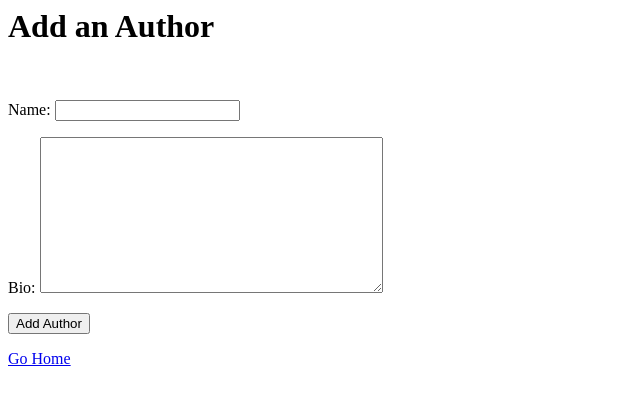
After one commit to JanelleRK/recipebox-v2, a Django app: page /addauthor/ in a window 1280 px wide. The commit adds this page. Shown: the top 405 px of the page, without its empty margins (0-640 px from the left). Run offline with Django 3.2, Linux system fonts and the light colour scheme.

Commit message:
author & recipe add done

```diff
--- /dev/null
+++ b/recipebox/forms.py
@@ -0,0 +1,15 @@
+from django import forms
+from recipebox.models import Author
+
+
+class AddAuthorForm(forms.Form):
+    name = forms.CharField(max_length=50)
+    bio = forms.CharField(widget=forms.Textarea)
+
+
+class AddRecipeForm(forms.Form):
+    title = forms.CharField(max_length=50)
+    author = forms.ModelChoiceField(queryset=Author.objects.all())
+    description = forms.CharField(max_length=140)
+    time_req = forms.CharField(max_length=25)
+    instructions = forms.CharField(widget=forms.Textarea)
--- /dev/null
+++ b/recipebox/templates/add_author.html
@@ -0,0 +1,10 @@
+<h1>Add an Author</h1>
+<br />
+<form action="/addauthor/" method="post">
+    {% csrf_token%}
+    {{ form.as_p }}
+    <div>
+        <input type="submit" value="Add Author" id="button" />
+    </div>
+</form>
+<a href="/">Go Home</a>
--- /dev/null
+++ b/recipebox/templates/author_added.html
@@ -0,0 +1,4 @@
+<h1>Author added</h1>
+<div>
+    <a href="/"><button>Go Home</button></a>
+</div>
--- a/recipebox/templates/list_view.html
+++ b/recipebox/templates/list_view.html
@@ -15,6 +15,11 @@
         <a href="recipes/{{ rec.id }}">{{ rec.title }}</a>
     </li>
     {% endfor %}
+    <br />
+    <div>
+        <a href="/addrecipe/"><button>Add a Recipe</button></a>
+        <a href="/addauthor/"><button>Add an Author</button></a>
+    </div>
 </body>
 
 </html>
--- /dev/null
+++ b/recipebox/templates/recipe_added.html
@@ -0,0 +1,4 @@
+<h1>Recipe added</h1>
+<div>
+    <a href="/"><button>Go Home</button></a>
+</div>
--- a/recipebox/urls.py
+++ b/recipebox/urls.py
@@ -18,7 +18,7 @@ from django.urls import path
 from recipebox.models import Author
 from recipebox.models import Recipes
 from recipebox.views import (
-    list_view, author_detail, recipe_detail)
+    list_view, author_detail, recipe_detail, add_author, add_recipe)
 
 admin.site.register(Author)
 admin.site.register(Recipes)
@@ -27,5 +27,7 @@ urlpatterns = [
     path('admin/', admin.site.urls),
     path("", list_view),
     path("author/<int:id>/", author_detail),
-    path("recipes/<int:id>/", recipe_detail)
+    path("recipes/<int:id>/", recipe_detail),
+    path("addauthor/", add_author),
+    path("addrecipe/", add_recipe)
 ]
--- a/recipebox/views.py
+++ b/recipebox/views.py
@@ -1,6 +1,7 @@
 from django.shortcuts import render
 from recipebox.models import Recipes, Author
-
+from recipebox.forms import AddAuthorForm, AddRecipeForm
+from django.shortcuts import redirect
 
 def list_view(request):
     html = "list_view.html"
@@ -21,3 +22,42 @@ def author_detail(request, id):
     authors = Author.objects.all().filter(id=id)
     items = Recipes.objects.all().filter(author_id=id)
     return render(request, html, {"authors": authors, "recipes": items})
+
+
+def add_author(request):
+    html = "add_author.html"
+    form = None
+    if request.method == "POST":
+        form = AddAuthorForm(request.POST)
+        if form.is_valid():
+            data = form.cleaned_data
+            Author.objects.create(
+                name=data["name"],
+                bio=data["bio"]
+            )
+            return redirect('/')
+        # return render(request, "author_added.html")
+    else:
+        form = AddAuthorForm()
+    return render(request, html, {"form": form})
+
+
+def add_recipe(request):
+    html = "add_recipe.html"
+    form = None
+    if request.method == "POST":
+        form = AddRecipeForm(request.POST)
+        if form.is_valid():
+            data = form.cleaned_data
+            Recipes.objects.create(
+                title=data["title"],
+                author=data["author"],
+                description=data["description"],
+                time_req=data["time_req"],
+                instructions=data["instructions"],
+            )
+            return redirect('/')
+        # return render(request, "recipe_added.html")
+    else:
+        form = AddRecipeForm()
+    return render(request, html, {"form": form})
```
Also changed, not shown: recipebox/templates/add_recipe.html (added, +10 -0 lines).
